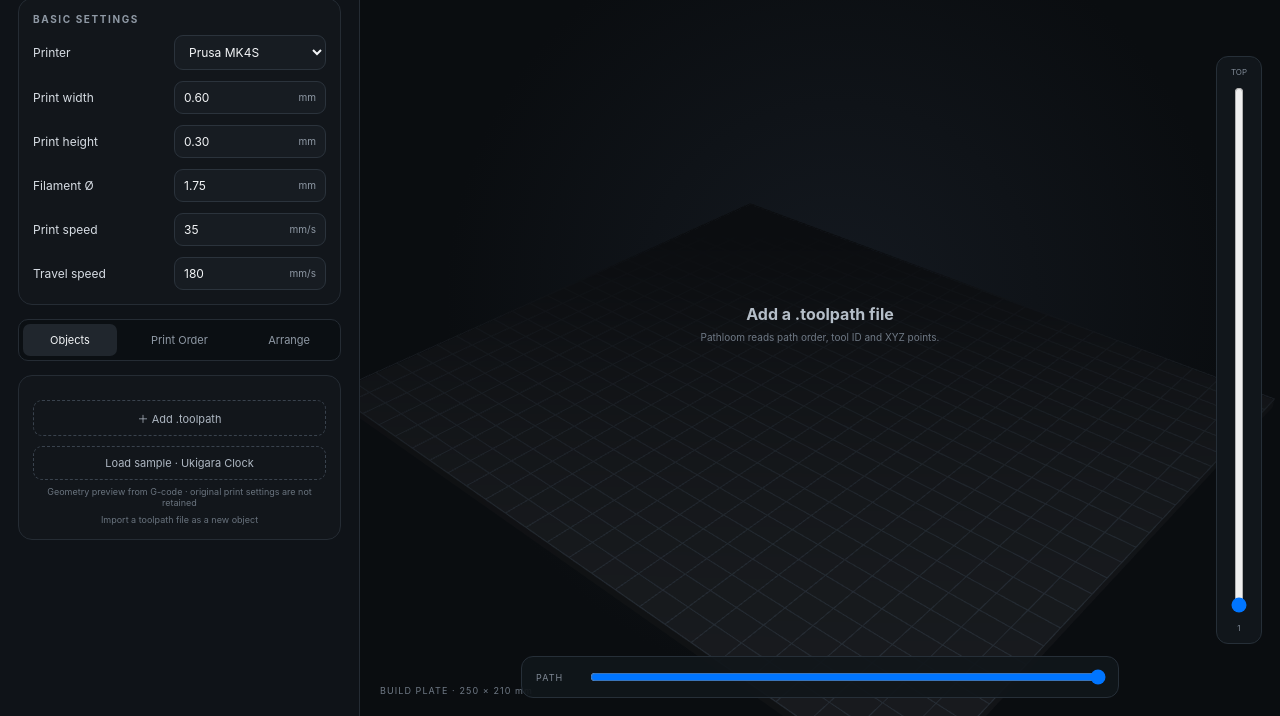
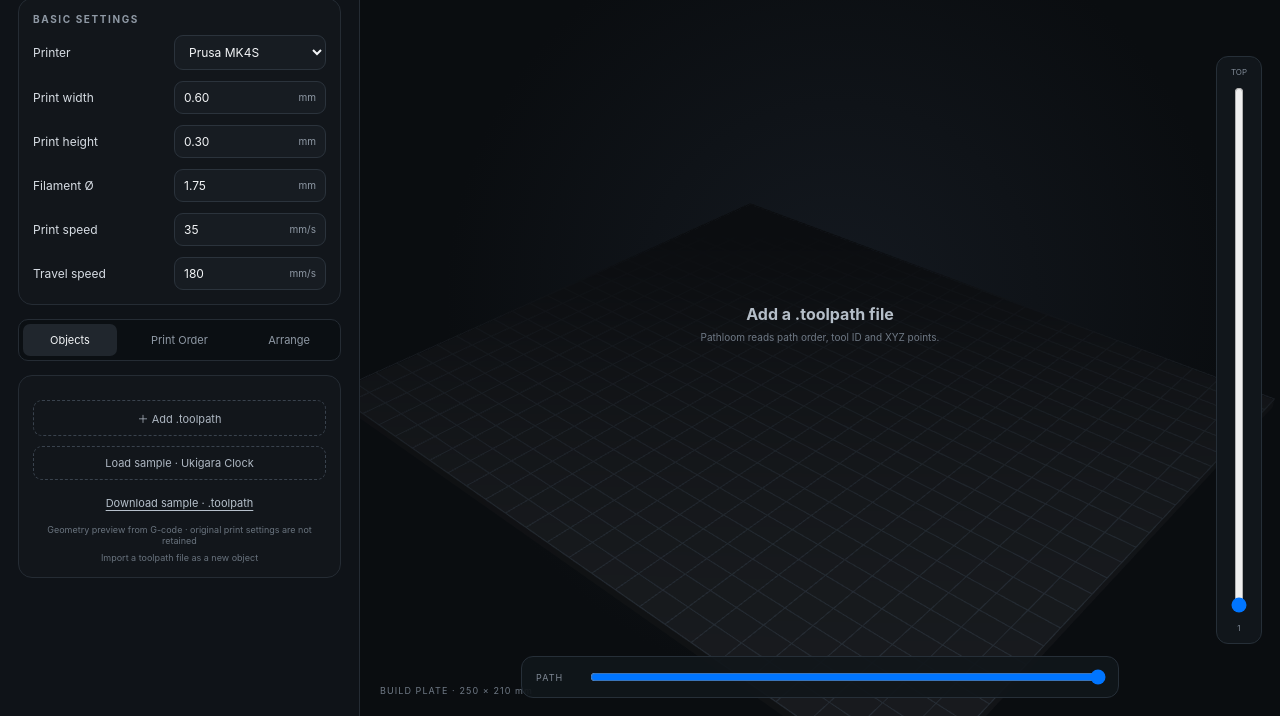
Before and after one commit to usagicraftlab/pathloom, a plain HTML site: page index.html in a window 1280 px wide. Shown: the part 84-800 px from the top of the page. Drawn offline with nearby package versions, Linux system fonts and the light colour scheme; animation ran at ten frames a second.

Commit message:
Add download link for Ukigara Clock toolpath sample

```diff
--- a/index.html
+++ b/index.html
@@ -41,6 +41,7 @@
         <div id="objectList"></div>
         <button id="addToolpath" class="add-object" title="Import a toolpath file as a new object">＋ Add .toolpath</button>
         <button id="loadSample" class="add-object">Load sample · Ukigara Clock</button>
+        <a class="sample-download" href="./samples/ukigara-clock.toolpath" download="ukigara-clock.toolpath">Download sample · .toolpath</a>
         <p class="button-help">Geometry preview from G-code · original print settings are not retained</p>
         <input id="toolpathInput" type="file" accept=".toolpath,.json,application/json" multiple hidden>
         <p class="button-help">Import a toolpath file as a new object</p>
--- a/style.css
+++ b/style.css
@@ -68,3 +68,5 @@ h1{font-size:22px;margin:4px 0 0;letter-spacing:.06em}
 .profile-select{grid-column:1/-1}
 button:focus-visible{outline:2px solid #8ebcff;outline-offset:2px}
 .empty-state[hidden]{display:none!important}
+.sample-download{display:block;margin-top:8px;padding:8px;text-align:center;color:#b6c0cb;font-size:11px;text-underline-offset:3px}
+.sample-download:focus-visible{outline:2px solid #8ebcff;outline-offset:2px;border-radius:8px}
```
